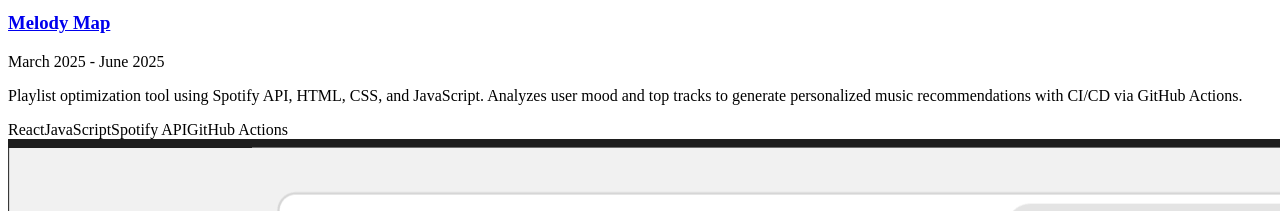
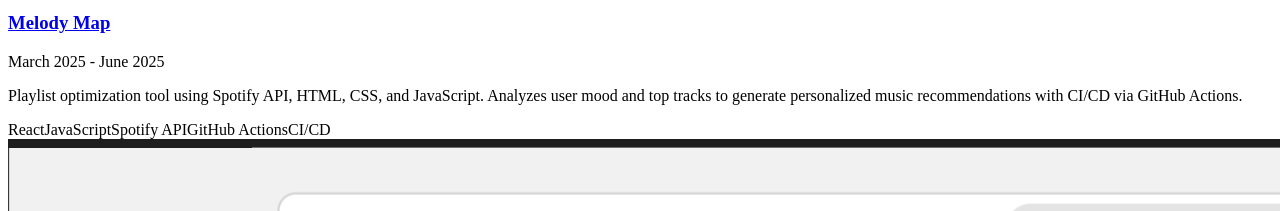
Before and after one commit to ChesterHuey1/Portfolio, a React (Create React App) app: page / in a window 1280 px wide. Shown: the part 3800-4011 px from the top of the page. Built offline with nearby package versions, Linux system fonts and the light colour scheme.

Commit message:
add tools

```diff
--- a/src/App.js
+++ b/src/App.js
@@ -184,7 +184,7 @@ const Projects = () => {
       description:
         'Playlist optimization tool using Spotify API, HTML, CSS, and JavaScript. Analyzes user mood and top tracks to generate personalized music recommendations with CI/CD via GitHub Actions.',
       image: MelodyMap,
-      tags: ['React','JavaScript', 'Spotify API', 'GitHub Actions'],
+      tags: ['React','JavaScript', 'Spotify API', 'GitHub Actions', 'CI/CD'],
       githubLink: 'https://github.com/ChesterHuey1/',
     },
     {
```
